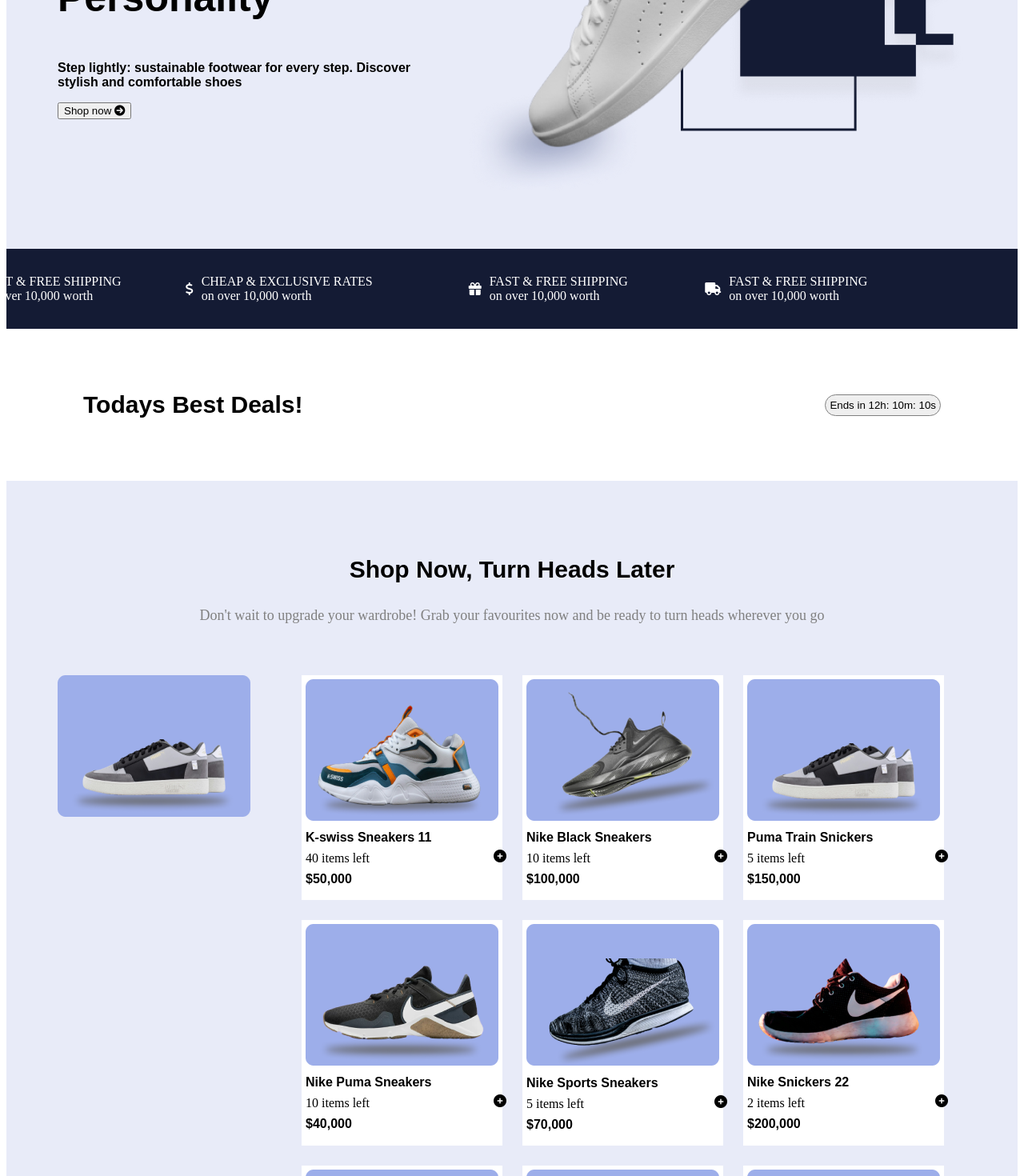
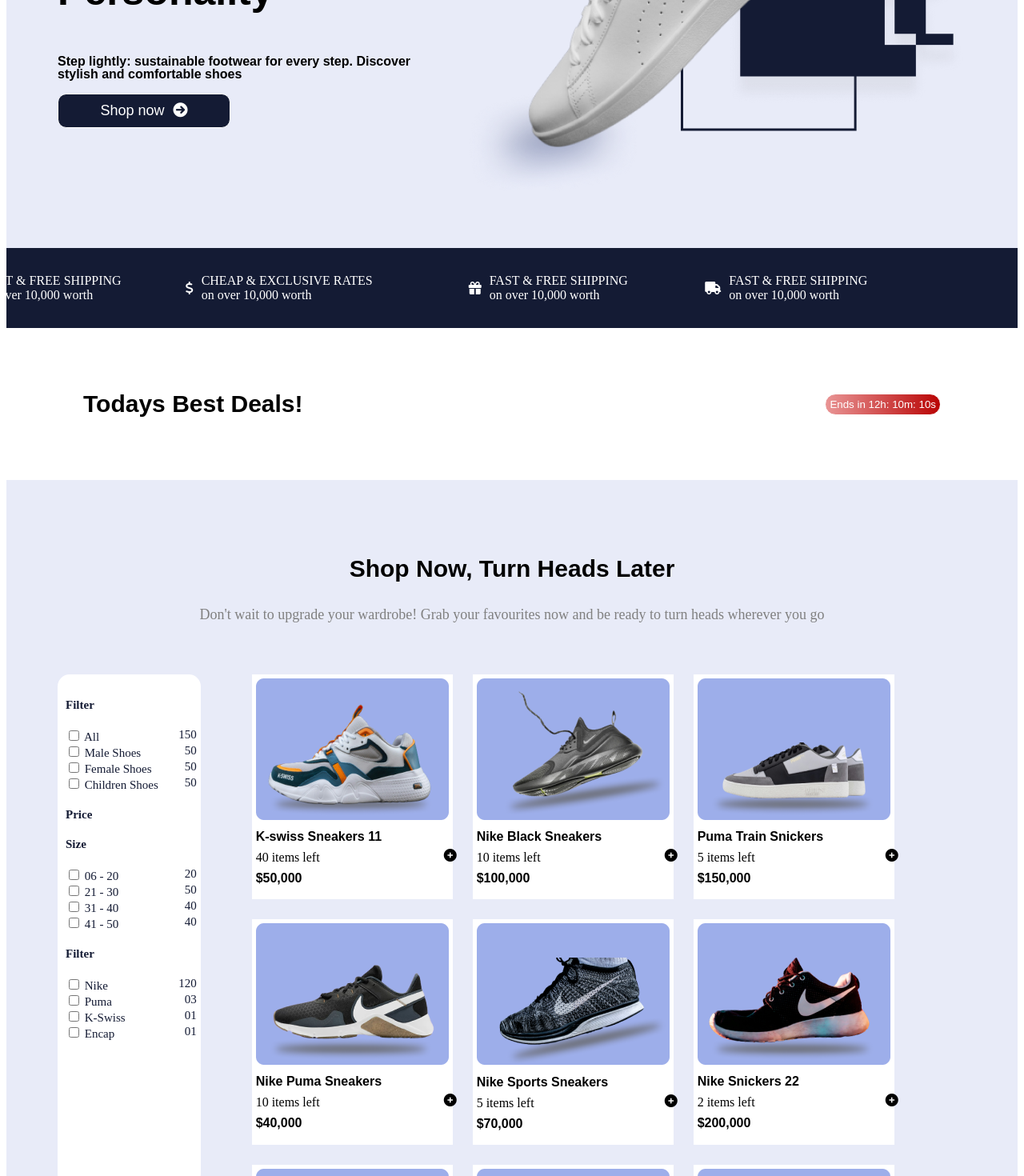
Before and after one commit to Mhaurvis/HNG11-Task-2, a React (Vite) app: page / in a window 1280 px wide. Shown: the part 540-2010 px from the top of the page at 80% size. Built offline with nearby package versions, Linux system fonts and the light colour scheme.

Commit message:
additions

```diff
--- a/src/assets/landing.css
+++ b/src/assets/landing.css
@@ -9,7 +9,18 @@
     padding: 4em;
     justify-content: space-between;
     align-items: center;
+    line-height:1em;
     background-color:rgba(232, 235, 248, 1);
+}
+
+.head-btn{
+    background-color: rgba(20, 27, 52, 1) ;
+    color: white;
+    font-size: 18px;
+    padding: 10px;
+    width: 12em;
+    border: 1px solid white;
+    border-radius: 0.6em;
 }
 
 .section-slide{
@@ -57,11 +68,33 @@
 .deals-top button{
     padding: 5px;
     border-radius: 2em;
-    border: 1px solid gray;
+    border: 1px solid white;
+    background-image: linear-gradient(to right, rgb(233, 149, 149), rgb(185, 4, 4));
+    color: white;
 }
 
 .shopNow{
     padding: 4em;
+}
+
+.shoe-filter{
+    background-color: white;
+    height: 80vh;
+    position: relative;
+    color: rgba(20, 27, 52, 1);
+    font-size: 15px;
+    border-radius: 1em;
+    padding: 10px;
+}
+
+/* .shoe-filter input:checked{
+    color: rgba(20, 27, 52, 1);
+} */
+
+.shoe-filter span{
+    position: absolute;
+    right: 0;
+    padding-right: 5px;
 }
 
 .shoe-section{
@@ -102,3 +135,18 @@
 .card-1-body span:active{
     color: red;
 }
+
+.prevNext{
+    margin-top: 2em;
+}
+
+.prevNext button{
+    margin-right: 10px;
+    color:rgba(20, 27, 52, 1) ;
+}
+
+.prevNext button:hover{
+    background-color:rgba(20, 27, 52, 1);
+    color: white;
+    border: 1px solid white;
+}
--- a/src/pages/landing.jsx
+++ b/src/pages/landing.jsx
@@ -21,11 +21,11 @@
         <Navbar />
 
         <div className="header">
-          <div>
+          <div className="header-head-text">
             <p>Step Lightly</p>
-            <p style={{fontSize: '50px', fontWeight: '600', fontFamily: 'arial'}}>Nice Shoes that Reflect Your Personality</p>
+            <p style={{fontSize: '50px', fontWeight: '600', fontFamily: 'arial', lineHeight: '60px'}}>Nice Shoes that Reflect Your Personality</p>
             <p>Step lightly: sustainable footwear for every step. Discover stylish and comfortable shoes</p>
-            <button>Shop now <span className="fas fa-circle-arrow-right"></span></button>
+            <button className="head-btn">Shop now <span style={{paddingLeft: '6px'}} className="fas fa-circle-arrow-right"></span></button>
           </div>
           <div>
             <img src={heroimg} alt="" />
@@ -55,7 +55,7 @@
         <div className="deals">
           <div className="deals-top">
             <p style={{fontSize: '30px', fontWeight: 'bold', fontFamily: 'arial'}}>Todays Best Deals!</p>
-            <button>Ends in 12h: 10m: 10s</button>
+            <button className="deal-btn">Ends in 12h: 10m: 10s</button>
           </div>
           <div></div>
         </div>
@@ -68,7 +68,63 @@
 
           <div className="shoe-section">
             <div className="shoe-filter">
-              <img src={shoe1} alt="" />
+
+              <div>
+                <h4>Filter</h4>
+                <input type="checkbox" name="" id="" /> All
+                <span>150</span>
+              </div>
+              <div>
+                <input type="checkbox" name="" id="" /> Male Shoes
+                <span>50</span>
+              </div>
+              <div>
+                <input type="checkbox" name="" id="" /> Female Shoes
+                <span>50</span>
+              </div>
+              <div>
+                <input type="checkbox" name="" id="" /> Children Shoes
+                <span>50</span>
+              </div>
+
+              <h4>Price</h4>
+
+              <div>
+                <h4>Size</h4>
+                <input type="checkbox" name="" id="" /> 06 - 20
+                <span>20</span>
+              </div>
+              <div>
+                <input type="checkbox" name="" id="" /> 21 - 30
+                <span>50</span>
+              </div>
+              <div>
+                <input type="checkbox" name="" id="" /> 31 - 40
+                <span>40</span>
+              </div>
+              <div>
+                <input type="checkbox" name="" id="" /> 41 - 50
+                <span>40</span>
+              </div>
+
+              <div>
+                <h4>Filter</h4>
+                <input type="checkbox" name="" id="" /> Nike
+                <span>120</span>
+              </div>
+              <div>
+                <input type="checkbox" name="" id="" /> Puma
+                <span>03</span>
+              </div>
+              <div>
+                <input type="checkbox" name="" id="" /> K-Swiss
+                <span>01</span>
+              </div>
+              <div>
+                <input type="checkbox" name="" id="" /> Encap
+                <span>01</span>
+              </div>
+
             </div>
 
             <div className="shoe-list">
@@ -218,7 +274,13 @@
 
             </div>
           </div>
+
+          <div className="prevNext" style={{textAlign: 'center'}}>
+              <button>Previous</button><button>1</button><button>2</button><button>3</button><button>4</button><button>5</button><button>Next</button>
+          </div>
+
         </div>
+
 
         <Footer />
 
```
